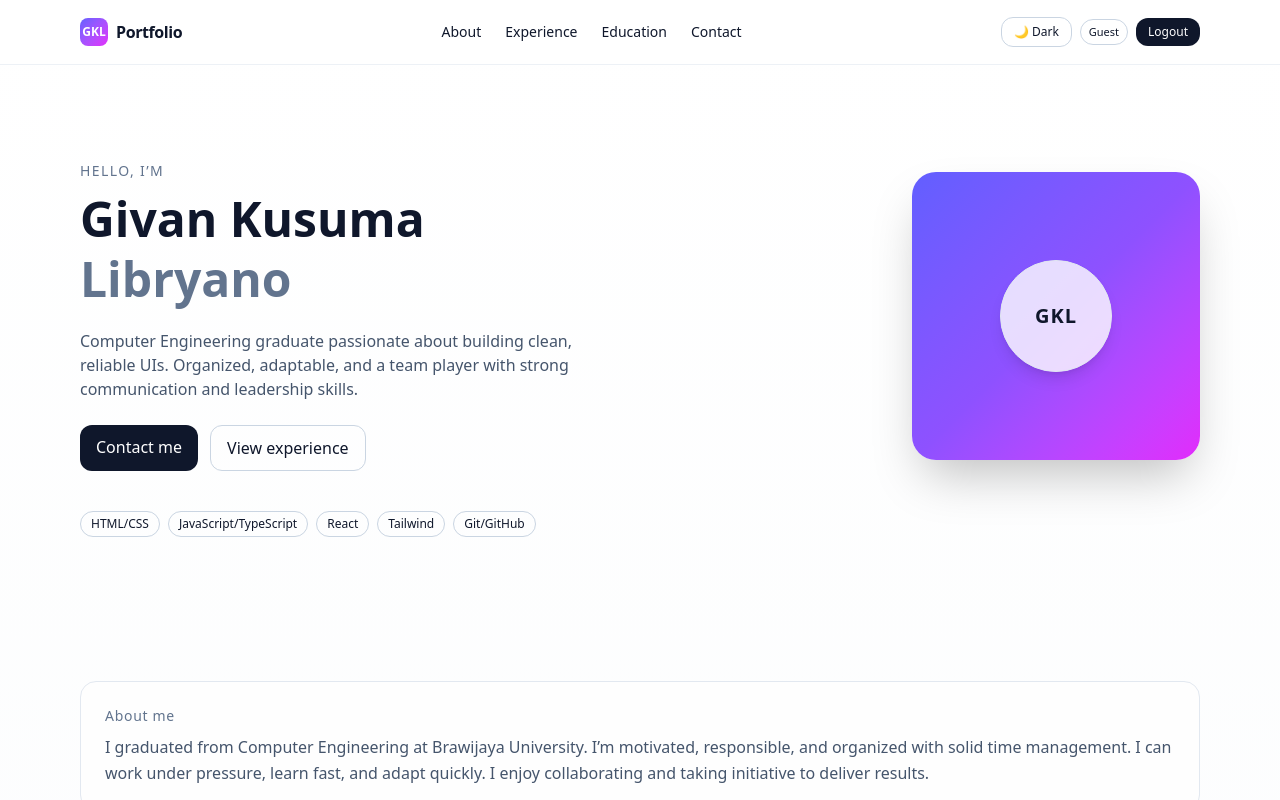
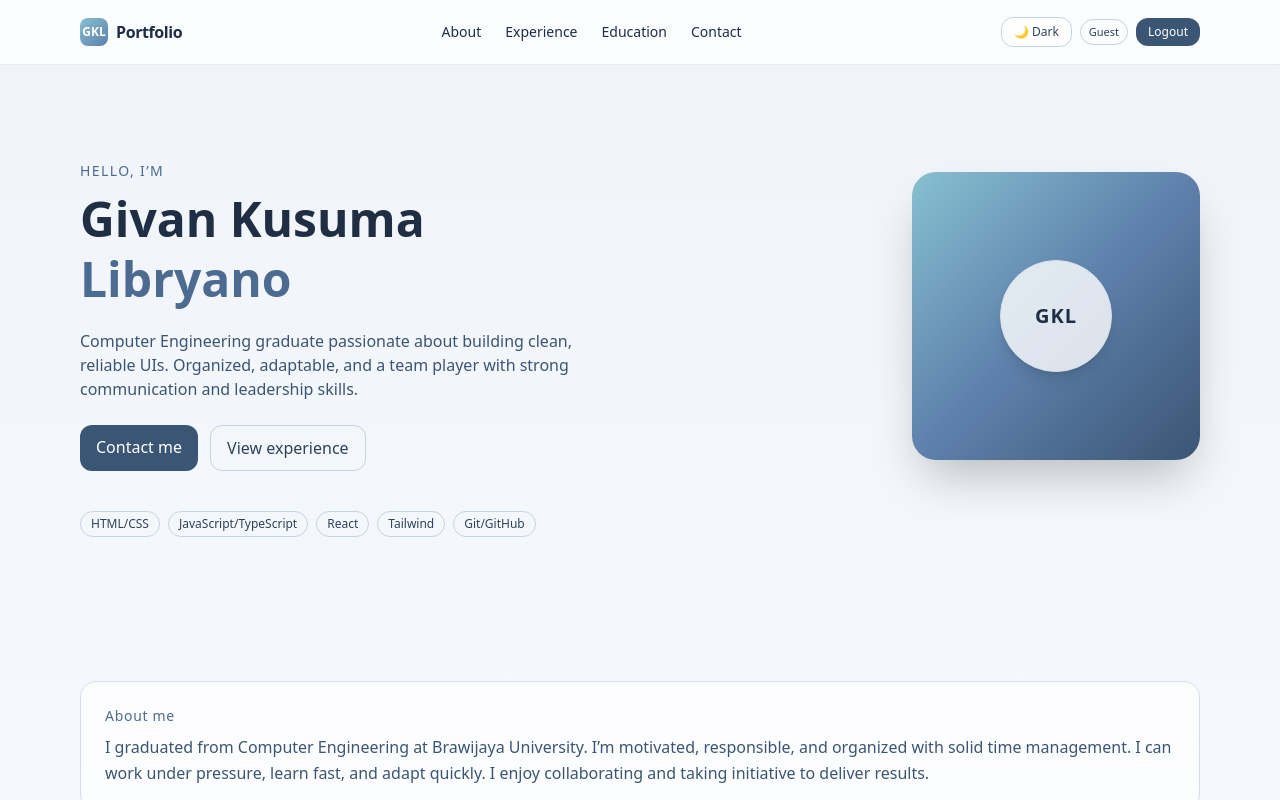
Before and after one commit to givanlibryan/porto, a React (Vite) app: page / in a window 1280 px wide. Both pictures are taken after a click on the button "Continue as guest". Shown: the top 800 px of the page. Built offline with nearby package versions, Linux system fonts and the light colour scheme; no server answers.

Commit message:
adjust theme

```diff
--- a/src/index.css
+++ b/src/index.css
@@ -1,5 +1,3 @@
-/* src/index.css */
+@config "../tailwind.config.js";
 @import 'tailwindcss';
-
-/* Tailwind v4 dark variant helper */
 @custom-variant dark (&:where(.dark, .dark *));
--- a/src/pages/Portfolio.tsx
+++ b/src/pages/Portfolio.tsx
@@ -24,16 +24,16 @@ export default function Portfolio({ onLogout, guest }: Props) {
   return (
     <div
       data-testid={tid.portfolio.root}
-      className="min-h-screen bg-gradient-to-b from-white to-slate-50 text-slate-900 dark:from-slate-950 dark:to-slate-900 dark:text-slate-100"
+      className="from-brand-50 text-brand-900 dark:from-brand-950 dark:to-brand-900 dark:text-brand-100 min-h-screen bg-gradient-to-b to-white"
     >
       {/* Header / Nav */}
       <header
         data-testid={tid.portfolio.header}
-        className="sticky top-0 z-50 border-b border-slate-200/60 bg-white/70 backdrop-blur dark:border-slate-800/80 dark:bg-slate-950/60"
+        className="border-brand-200/60 dark:border-brand-800/80 dark:bg-brand-950/60 sticky top-0 z-50 border-b bg-white/70 backdrop-blur"
       >
         <div className="mx-auto flex h-16 max-w-6xl items-center justify-between px-4">
           <a href="#home" className="inline-flex items-center gap-2">
-            <span className="inline-flex h-7 w-7 items-center justify-center rounded-lg bg-gradient-to-br from-indigo-500 to-fuchsia-500 text-xs font-bold text-white">
+            <span className="from-accent-400 to-brand-500 inline-flex h-7 w-7 items-center justify-center rounded-lg bg-gradient-to-br text-xs font-bold text-white">
               GKL
             </span>
             <span className="font-semibold tracking-tight">Portfolio</span>
@@ -43,16 +43,16 @@ export default function Portfolio({ onLogout, guest }: Props) {
             data-testid={tid.portfolio.nav}
             className="hidden items-center gap-6 text-sm md:flex"
           >
-            <a className="hover:text-slate-600 dark:hover:text-slate-300" href="#about">
+            <a className="hover:text-brand-700 dark:hover:text-brand-200" href="#about">
               About
             </a>
-            <a className="hover:text-slate-600 dark:hover:text-slate-300" href="#experience">
+            <a className="hover:text-brand-700 dark:hover:text-brand-200" href="#experience">
               Experience
             </a>
-            <a className="hover:text-slate-600 dark:hover:text-slate-300" href="#education">
+            <a className="hover:text-brand-700 dark:hover:text-brand-200" href="#education">
               Education
             </a>
-            <a className="hover:text-slate-600 dark:hover:text-slate-300" href="#contact">
+            <a className="hover:text-brand-700 dark:hover:text-brand-200" href="#contact">
               Contact
             </a>
           </nav>
@@ -61,7 +61,7 @@ export default function Portfolio({ onLogout, guest }: Props) {
             <button
               data-testid={tid.portfolio.themeToggle}
               onClick={() => setTheme((t) => (t === 'dark' ? 'light' : 'dark'))}
-              className="rounded-xl border border-slate-300 bg-white/70 px-3 py-1.5 text-xs dark:border-slate-700 dark:bg-slate-800/70"
+              className="border-brand-300 text-brand-800 dark:border-brand-700 dark:bg-brand-800/70 dark:text-brand-100 rounded-xl border bg-white/70 px-3 py-1.5 text-xs"
               title="Toggle theme"
               aria-label="Toggle theme"
             >
@@ -71,7 +71,7 @@ export default function Portfolio({ onLogout, guest }: Props) {
             {guest && (
               <span
                 data-testid={tid.portfolio.guestBadge}
-                className="rounded-full border border-slate-300 px-2 py-1 text-[11px] dark:border-slate-700"
+                className="border-brand-300 text-brand-800 dark:border-brand-700 dark:text-brand-100 rounded-full border px-2 py-1 text-[11px]"
               >
                 Guest
               </span>
@@ -81,7 +81,7 @@ export default function Portfolio({ onLogout, guest }: Props) {
               <button
                 data-testid={tid.portfolio.logout}
                 onClick={onLogout}
-                className="rounded-xl bg-slate-900 px-3 py-1.5 text-xs font-medium text-white dark:bg-slate-100 dark:text-slate-900"
+                className="bg-brand-700 dark:bg-brand-100 dark:text-brand-900 rounded-xl px-3 py-1.5 text-xs font-medium text-white"
               >
                 Logout
               </button>
@@ -90,7 +90,7 @@ export default function Portfolio({ onLogout, guest }: Props) {
             <button
               data-testid={tid.portfolio.mobileMenu}
               onClick={() => setOpen((o) => !o)}
-              className="ml-1 rounded-lg border border-slate-300 p-2 md:hidden dark:border-slate-700"
+              className="border-brand-300 text-brand-800 dark:border-brand-700 dark:text-brand-100 ml-1 rounded-lg border p-2 md:hidden"
               aria-label="Toggle menu"
             >
               {open ? '✖' : '☰'}
@@ -101,7 +101,7 @@ export default function Portfolio({ onLogout, guest }: Props) {
         {open && (
           <div
             data-testid={tid.portfolio.mobilePanel}
-            className="border-t border-slate-200 bg-white/90 backdrop-blur md:hidden dark:border-slate-800 dark:bg-slate-950/90"
+            className="border-brand-200 dark:border-brand-800 dark:bg-brand-950/90 border-t bg-white/90 backdrop-blur md:hidden"
           >
             <div className="mx-auto flex max-w-6xl flex-col gap-2 px-4 py-3 text-sm">
               <a onClick={() => setOpen(false)} className="py-1" href="#about">
@@ -129,13 +129,13 @@ export default function Portfolio({ onLogout, guest }: Props) {
         >
           <div className="grid items-center gap-10 md:grid-cols-2">
             <div>
-              <p className="text-sm tracking-widest text-slate-500 uppercase dark:text-slate-400">
+              <p className="text-brand-600 dark:text-brand-300 text-sm tracking-widest uppercase">
                 Hello, I’m
               </p>
               <h1 className="mt-2 text-4xl leading-tight font-extrabold sm:text-5xl">
-                Givan Kusuma <span className="text-slate-500 dark:text-slate-300">Libryano</span>
+                Givan Kusuma <span className="text-brand-600 dark:text-brand-300">Libryano</span>
               </h1>
-              <p className="mt-5 max-w-prose text-slate-600 dark:text-slate-300">
+              <p className="text-brand-700 dark:text-brand-300 mt-5 max-w-prose">
                 Computer Engineering graduate passionate about building clean, reliable UIs.
                 Organized, adaptable, and a team player with strong communication and leadership
                 skills.
@@ -144,14 +144,14 @@ export default function Portfolio({ onLogout, guest }: Props) {
                 <a
                   data-testid={tid.portfolio.hero.ctaContact}
                   href="#contact"
-                  className="rounded-xl bg-slate-900 px-4 py-2.5 font-medium text-white dark:bg-slate-100 dark:text-slate-900"
+                  className="bg-brand-700 dark:bg-brand-100 dark:text-brand-900 rounded-xl px-4 py-2.5 font-medium text-white"
                 >
                   Contact me
                 </a>
                 <a
                   data-testid={tid.portfolio.hero.ctaExperience}
                   href="#experience"
-                  className="rounded-xl border border-slate-300 px-4 py-2.5 dark:border-slate-700"
+                  className="border-brand-300 text-brand-800 dark:border-brand-700 dark:text-brand-100 rounded-xl border px-4 py-2.5"
                 >
                   View experience
                 </a>
@@ -161,9 +161,9 @@ export default function Portfolio({ onLogout, guest }: Props) {
             {/* Decorative CSS avatar */}
             <div className="flex justify-center md:justify-end">
               <div className="relative" data-testid={tid.portfolio.hero.avatar}>
-                <div className="h-56 w-56 rounded-3xl bg-gradient-to-br from-indigo-500 via-violet-500 to-fuchsia-500 shadow-2xl sm:h-72 sm:w-72" />
+                <div className="from-accent-400 via-brand-500 to-brand-700 h-56 w-56 rounded-3xl bg-gradient-to-br shadow-2xl sm:h-72 sm:w-72" />
                 <div className="absolute inset-0 grid place-items-center">
-                  <div className="grid h-24 w-24 place-items-center rounded-full border border-slate-200 bg-white/80 shadow-lg sm:h-28 sm:w-28 dark:border-slate-800 dark:bg-slate-900/70">
+                  <div className="border-brand-200 dark:border-brand-800 dark:bg-brand-900/70 grid h-24 w-24 place-items-center rounded-full border bg-white/80 shadow-lg sm:h-28 sm:w-28">
                     <span className="text-xl font-bold tracking-wider">GKL</span>
                   </div>
                 </div>
@@ -177,7 +177,7 @@ export default function Portfolio({ onLogout, guest }: Props) {
               <span
                 key={s}
                 data-testid={tid.portfolio.hero.skillBadge(i)}
-                className="rounded-full border border-slate-300 px-2.5 py-1 text-xs dark:border-slate-700"
+                className="border-brand-300 text-brand-800 dark:border-brand-700 dark:text-brand-100 rounded-full border px-2.5 py-1 text-xs"
               >
                 {s}
               </span>
@@ -194,7 +194,7 @@ export default function Portfolio({ onLogout, guest }: Props) {
           <Card>
             <CardTitle>About me</CardTitle>
             <CardBody>
-              <p className="leading-relaxed text-slate-600 dark:text-slate-300">
+              <p className="text-brand-700 dark:text-brand-300 leading-relaxed">
                 I graduated from Computer Engineering at Brawijaya University. I’m motivated,
                 responsible, and organized with solid time management. I can work under pressure,
                 learn fast, and adapt quickly. I enjoy collaborating and taking initiative to
@@ -277,7 +277,7 @@ export default function Portfolio({ onLogout, guest }: Props) {
         >
           <div className="grid items-center gap-8 md:grid-cols-2">
             <div className="flex justify-center">
-              <div className="grid h-40 w-40 place-items-center rounded-3xl bg-gradient-to-br from-emerald-400 to-teal-600 shadow-2xl">
+              <div className="from-accent-400 to-brand-500 grid h-40 w-40 place-items-center rounded-3xl bg-gradient-to-br shadow-2xl">
                 <span className="text-5xl">📬</span>
               </div>
             </div>
@@ -332,7 +332,7 @@ export default function Portfolio({ onLogout, guest }: Props) {
                   setSending(false);
                 }
               }}
-              className="rounded-2xl border border-slate-200 bg-white/70 p-6 sm:p-8 dark:border-slate-800 dark:bg-slate-900/50"
+              className="border-brand-200 dark:border-brand-800 dark:bg-brand-900/50 rounded-2xl border bg-white/70 p-6 sm:p-8"
             >
               <h2 className="text-xl font-semibold">Contact me</h2>
 
@@ -350,34 +350,34 @@ export default function Portfolio({ onLogout, guest }: Props) {
               )}
 
               <label className="mt-4 block text-sm">
-                Name <span className="text-orange-500">*</span>
+                Name <span className="text-amber-500">*</span>
                 <input
                   data-testid={tid.portfolio.contactForm.name}
                   name="name"
                   required
-                  className="mt-1 w-full rounded-xl border border-slate-300 bg-white px-3 py-2 outline-none focus:ring-2 focus:ring-slate-900 dark:border-slate-700 dark:bg-slate-800 dark:focus:ring-slate-200"
+                  className="border-brand-300 focus:ring-brand-600 dark:border-brand-700 dark:bg-brand-800 dark:focus:ring-brand-300 mt-1 w-full rounded-xl border bg-white px-3 py-2 outline-none focus:ring-2"
                 />
               </label>
 
               <label className="mt-3 block text-sm">
-                Email <span className="text-orange-500">*</span>
+                Email <span className="text-amber-500">*</span>
                 <input
                   data-testid={tid.portfolio.contactForm.email}
                   name="email"
                   type="email"
                   required
-                  className="mt-1 w-full rounded-xl border border-slate-300 bg-white px-3 py-2 outline-none focus:ring-2 focus:ring-slate-900 dark:border-slate-700 dark:bg-slate-800 dark:focus:ring-slate-200"
+                  className="border-brand-300 focus:ring-brand-600 dark:border-brand-700 dark:bg-brand-800 dark:focus:ring-brand-300 mt-1 w-full rounded-xl border bg-white px-3 py-2 outline-none focus:ring-2"
                 />
               </label>
 
               <label className="mt-3 block text-sm">
-                Message <span className="text-orange-500">*</span>
+                Message <span className="text-amber-500">*</span>
                 <textarea
                   data-testid={tid.portfolio.contactForm.message}
                   name="message"
                   required
                   rows={4}
-                  className="mt-1 w-full rounded-xl border border-slate-300 bg-white px-3 py-2 outline-none focus:ring-2 focus:ring-slate-900 dark:border-slate-700 dark:bg-slate-800 dark:focus:ring-slate-200"
+                  className="border-brand-300 focus:ring-brand-600 dark:border-brand-700 dark:bg-brand-800 dark:focus:ring-brand-300 mt-1 w-full rounded-xl border bg-white px-3 py-2 outline-none focus:ring-2"
                 />
               </label>
 
@@ -386,7 +386,7 @@ export default function Portfolio({ onLogout, guest }: Props) {
                   data-testid={tid.portfolio.contactForm.submit}
                   disabled={sending || !!guest}
                   title={guest ? 'Sign in required' : undefined}
-                  className="rounded-xl bg-slate-900 px-4 py-2.5 text-white disabled:opacity-60 dark:bg-slate-100 dark:text-slate-900"
+                  className="bg-brand-700 dark:bg-brand-100 dark:text-brand-900 rounded-xl px-4 py-2.5 text-white disabled:opacity-60"
                 >
                   {sending ? 'Sending…' : guest ? 'Sign in to send' : 'Send'}
                 </button>
@@ -398,11 +398,11 @@ export default function Portfolio({ onLogout, guest }: Props) {
 
       <footer
         data-testid={tid.portfolio.footer}
-        className="border-t border-slate-200 py-10 dark:border-slate-800"
+        className="border-brand-200 dark:border-brand-800 border-t py-10"
       >
         <div className="mx-auto max-w-6xl px-4 text-center">
           <p className="font-semibold">Givan Kusuma Libryano</p>
-          <p className="text-sm text-slate-500 dark:text-slate-400">
+          <p className="text-brand-600 dark:text-brand-400 text-sm">
             © {new Date().getFullYear()}
           </p>
         </div>
@@ -411,12 +411,12 @@ export default function Portfolio({ onLogout, guest }: Props) {
   );
 }
 
-/* small presentational helpers with test IDs */
+/* helpers with test IDs */
 function Card({ children, dataTestId }: { children: React.ReactNode; dataTestId?: string }) {
   return (
     <div
       data-testid={dataTestId ?? tid.portfolio.card}
-      className="rounded-2xl border border-slate-200 bg-white/70 p-6 dark:border-slate-800 dark:bg-slate-900/50"
+      className="border-brand-200 dark:border-brand-800 dark:bg-brand-900/50 rounded-2xl border bg-white/70 p-6"
     >
       {children}
     </div>
@@ -426,7 +426,7 @@ function CardTitle({ children }: { children: React.ReactNode }) {
   return (
     <h3
       data-testid={tid.portfolio.cardTitle}
-      className="text-sm tracking-wider text-slate-500 dark:text-slate-400"
+      className="text-brand-600 dark:text-brand-300 text-sm tracking-wider"
     >
       {children}
     </h3>
@@ -440,5 +440,5 @@ function CardBody({ children }: { children: React.ReactNode }) {
   );
 }
 function P({ children }: { children: React.ReactNode }) {
-  return <p className="text-slate-700 dark:text-slate-300">{children}</p>;
+  return <p className="text-brand-700 dark:text-brand-300">{children}</p>;
 }
--- a/tailwind.config.js
+++ b/tailwind.config.js
@@ -1,6 +1,31 @@
 export default {
   content: ['./index.html', './src/**/*.{js,ts,jsx,tsx}'],
-  theme: { extend: {} },
+  darkMode: 'class',
+  theme: {
+    extend: {
+      colors: {
+        // Nord Breeze (light frosty blues + deep navy)
+        brand: {
+          50: '#F0F4FA',
+          100: '#E5E9F0',
+          200: '#D8DEE9',
+          300: '#C7D2E3',
+          400: '#A5B8D6',
+          500: '#5E81AC', // primary
+          600: '#4C6B90',
+          700: '#3B5574',
+          800: '#2E425A',
+          900: '#1F2E43',
+          950: '#121A2B',
+        },
+        // soft accent (Nord Frost)
+        accent: {
+          400: '#88C0D0',
+          500: '#81A1C1',
+          600: '#8FBCC0',
+        },
+      },
+    },
+  },
   plugins: [],
-  darkMode: 'class',
 };
```
Also changed, not shown: src/LoginPage.tsx (+19 -22 lines), 5 other files (tests, documents, lock files or other folders).
